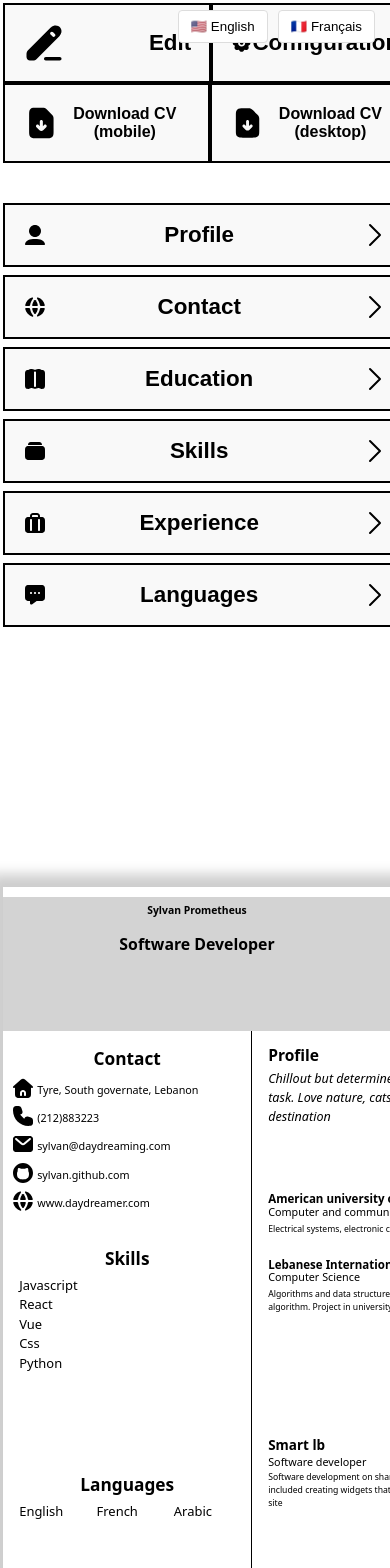
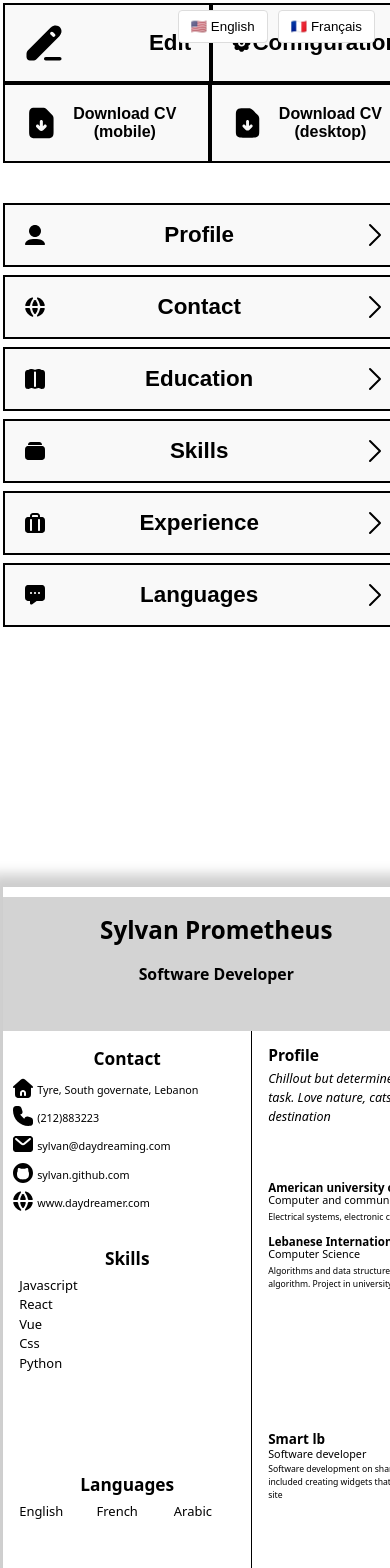
Before and after one commit to voiceinthedark/Resume-maker, a React (Vite) app: page / in a window 390 px wide. Shown: the top 1568 px of the page. Built offline with nearby package versions, Linux system fonts and the light colour scheme.

Commit message:
Mobile printing fix
fix(config): fix for crash when switching to traditional template on
mobile
style(traditional): fix for squashed letters in traditional mobile mode
style(config): uniform and slim config menu
docs(readme): milestone achieved, add todo list

```diff
--- a/package.json
+++ b/package.json
@@ -4,7 +4,7 @@
   "homepage": "",
   "author": "voiceinthedark",
   "private": false,
-  "version": "0.17.58",
+  "version": "0.17.77",
   "type": "module",
   "scripts": {
     "dev": "vite",
--- a/src/components/ConfigEdit.jsx
+++ b/src/components/ConfigEdit.jsx
@@ -35,18 +35,25 @@ export default function ConfigEdit({ save, setSave, template, setTemplate }) {
     const preview = template === 'modern'
       ? document.getElementById('resume-preview')
       : document.getElementById('classic-resume')
+
     style.font.style === 'serif'
       ? preview.style.fontFamily = getComputedStyle(document.documentElement).getPropertyValue('--font-serif')
       : preview.style.fontFamily = getComputedStyle(document.documentElement).getPropertyValue('--font-sans')
   }, [style.font.style])
 
   useEffect(() => {
-    const preview = document.getElementById('resume-preview')
+    const preview = template === 'modern'
+      ? document.getElementById('resume-preview')
+      : document.getElementById('classic-resume')
+
     preview.style.setProperty('--scale', style.scale.paperScale)
   }, [style.scale.paperScale])
 
   useEffect(() => {
-    const preview = document.getElementById('resume-preview')
+    const preview = template === 'modern'
+      ? document.getElementById('resume-preview')
+      : document.getElementById('classic-resume')
+
     preview.style.setProperty('--photo-size', style.scale.imageSize)
   }, [style.scale.imageSize])
 
--- a/src/styles/classicresume.css
+++ b/src/styles/classicresume.css
@@ -59,3 +59,11 @@
   }
 
 }
+
+@media (width <= 768px){
+
+  h3, h4, h5{
+    margin-top: 0;
+    margin-bottom: 15px;
+  }
+}
--- a/src/styles/configedit.css
+++ b/src/styles/configedit.css
@@ -5,7 +5,7 @@
   align-items: flex-start;
   width: 23rem;
   border: 2px solid black;
-  gap: 12px;
+  gap: 2px;
   padding: 8px 16px;
 
   label{
@@ -73,8 +73,10 @@
 }
 
 .rule{
+  margin-top: 10px;
+  margin-bottom: 10px;
   border-top: 1px solid white;
-  width: 50%;
+  width: 25%;
 }
 
 .rule::after{
--- a/src/styles/index.css
+++ b/src/styles/index.css
@@ -165,7 +165,7 @@ h1 {
 @media (width <=768px) {
   :root {
     --scale: 0.5;
-    --h1-size: 1.2;
+    /* --h1-size: 1.2; */
   }
 
   body{
--- a/src/styles/resumeheader.css
+++ b/src/styles/resumeheader.css
@@ -1,19 +1,19 @@
 @import url('./index.css');
 
-:root{
+:root {
   --photo-size: 180;
   --bg-header-color: lightgray;
 }
 
-.resume-header{
+.resume-header {
   display: flex;
   justify-content: space-around;
   background-color: var(--bg-header-color);
 
-.header-right{
+  .header-right {
     position: relative;
 
-    .header-photo{
+    .header-photo {
       height: calc(var(--photo-size) * var(--scale) * 1px);
       width: calc(var(--photo-size) * var(--scale) * 1px);
       object-fit: cover;
@@ -27,14 +27,16 @@
 
 }
 
-@media (width <= 768px){
-  .resume-header{
-    .header-left{
-      h1{
+@media (width <=768px) {
+  .resume-header {
+    max-height: 150px;
+
+    .header-left {
+      h1 {
         font-size: 150%;
       }
 
-      h3{
+      h3 {
         font-size: 110%;
       }
     }
--- a/src/styles/resumepreview.css
+++ b/src/styles/resumepreview.css
@@ -33,7 +33,7 @@
   color: var(--font-color);
   position: sticky;
   top: 20px;
-  font-size: calc(140% * var(--scale));
+  font-size: calc(130% * var(--scale));
 }
 
 .resume-header {
```
Also changed, not shown: 1 other file (tests, documents, lock files or other folders).
